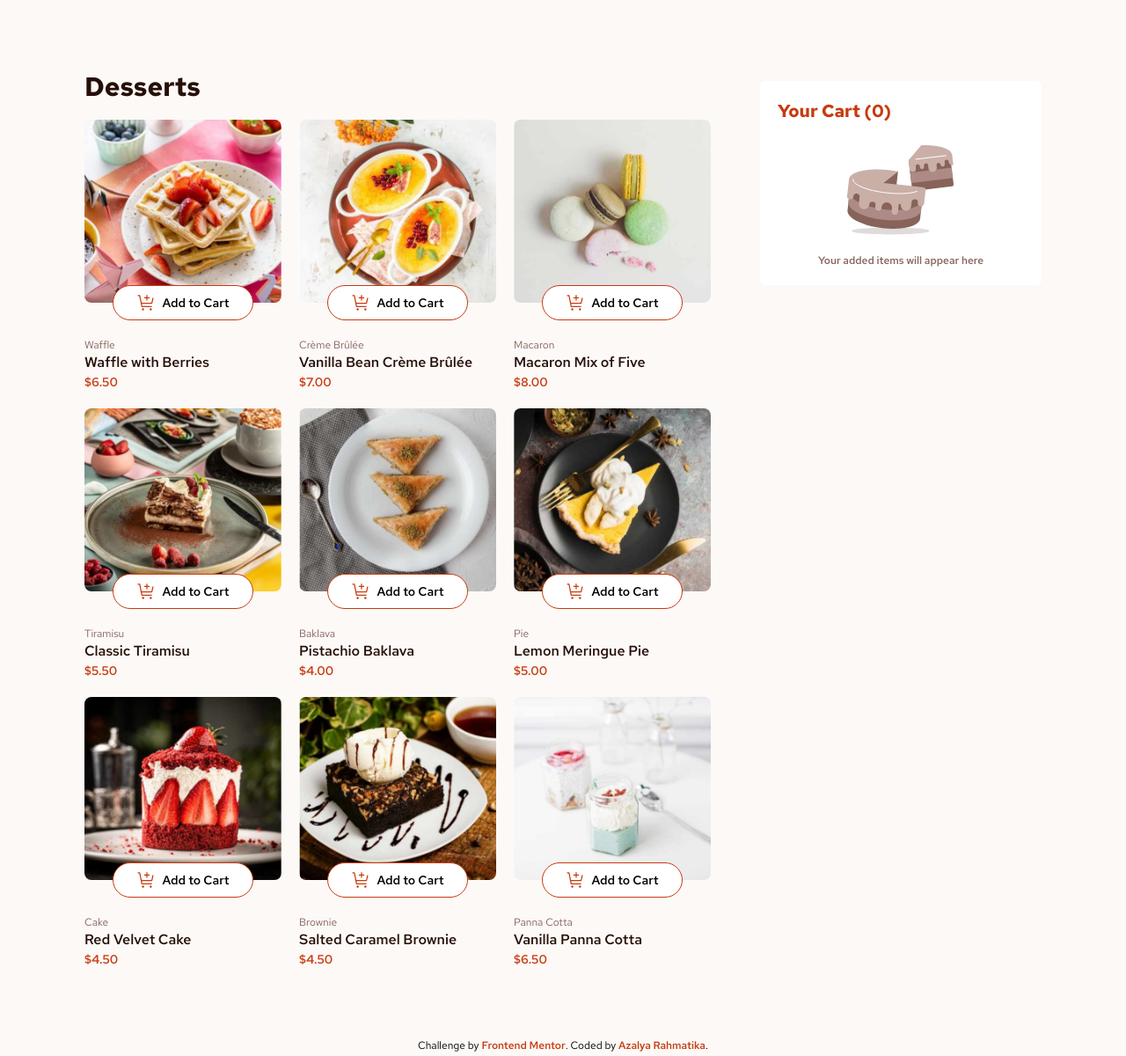
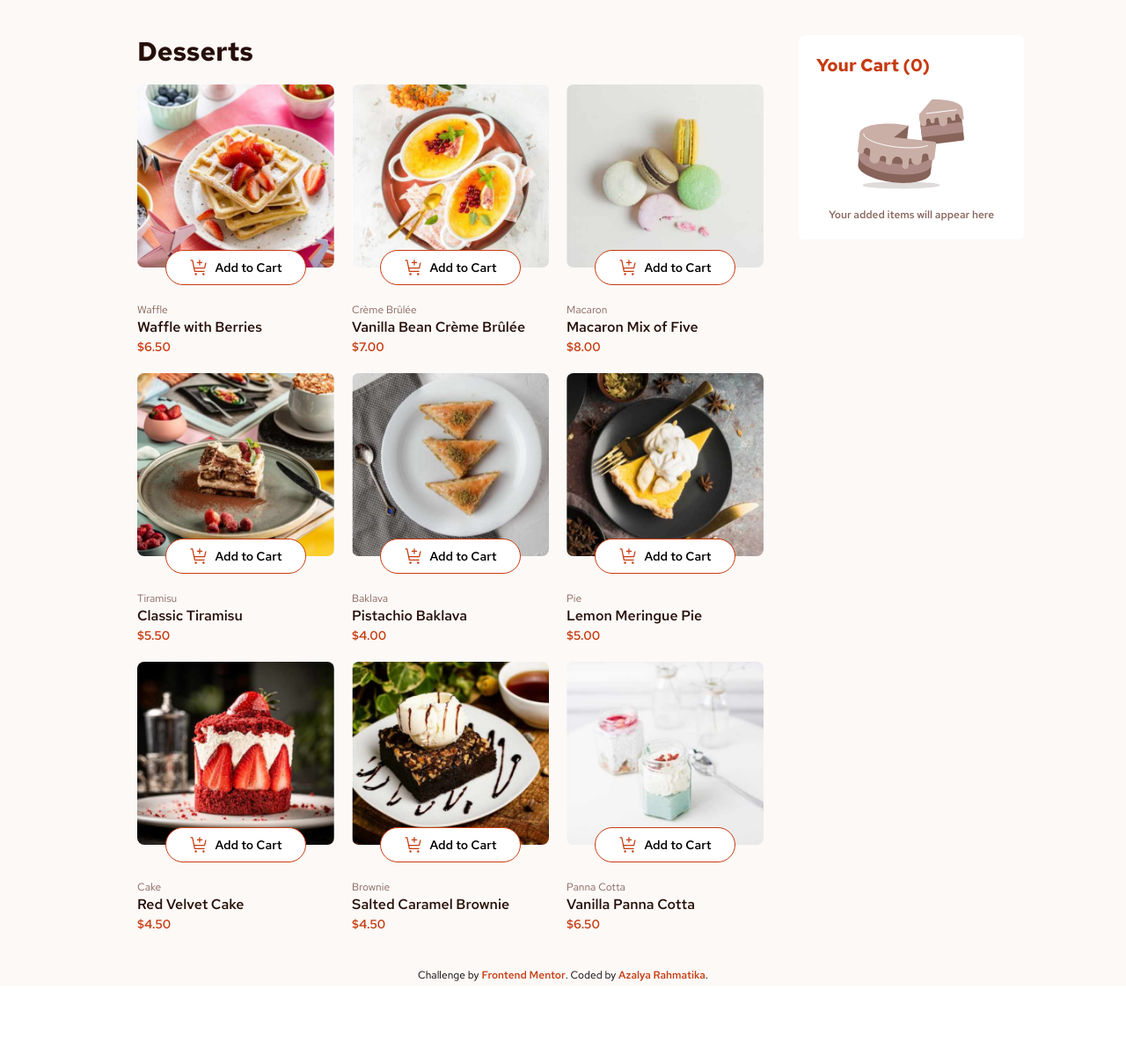
Before and after one commit to azalyarahmatika/product-list-with-cart, a React (Vite) app: page / in a window 1280 px wide. Shown: the whole page at 88% size. After the commit the page ends 1120 px from the top, so only its background shows below. Built offline with nearby package versions, Linux system fonts and the light colour scheme.

Commit message:
responsive design

```diff
--- a/src/App.jsx
+++ b/src/App.jsx
@@ -68,12 +68,12 @@ function App() {
       <p>Loading...</p>
     ) : (
       <>
-        <div className="flex flex-col bg-rose_50 justify-between relative max-w-7xl mx-auto xl:flex-row">
-          <div className="py-5 px-4 md:py-20 md:pl-24">
+        <div className="flex flex-col bg-rose_50 relative max-w-7xl items-start justify-center lg:flex-row mx-auto">
+          <div className="py-5 px-4 min-[800px]:py-10 min-[400px]:px-10 min-[400px]:py-8">
             <h1 className="text-3xl font-bold font-redhat mb-5 text-rose_900">Desserts</h1>
             <Cards menus={menus} handleInputCartItems={handleInputCartItems} handleDeleteCartItem={handleDeleteCartItem} uniqueCartItems={uniqueCartItems}/>
           </div>
-          <div className="relative p-3 lg:px-24 xl:px-0">
+          <div className="relative p-3 xl:px-0 min-[400px]:px-10 lg:pl-0 lg:pt-4 w-full lg:w-fit">
             <YourCart cartItems={cartItems} uniqueCartItems={uniqueCartItems} onDeleteItem={onDeleteItem} handleConfirmOrder={handleConfirmOrder}/>
           </div>
 
--- a/src/components/Card.jsx
+++ b/src/components/Card.jsx
@@ -19,7 +19,7 @@ function Card({ menu, handleInputCartItems, handleDeleteCartItem, uniqueCartItem
         </div>
       )}
 
-      <div className='xl:h-52 relative h-56 md:h-80'>
+      <div className='relative h-56 md:h-80 lg:h-52'>
         <picture>
           <source srcSet={imageUrl('desktop')} media="(min-width: 1024px)" onLoad={handleImageLoad} />
           <source srcSet={imageUrl('tablet')} media="(min-width: 768px)" onLoad={handleImageLoad} />
--- a/src/components/Cards.jsx
+++ b/src/components/Cards.jsx
@@ -3,7 +3,7 @@ import Card from "./Card";
 
 function Cards({ menus, handleInputCartItems, handleDeleteCartItem, uniqueCartItems }) {
   return (
-    <div className='grid xl:grid-cols-3 md:grid-cols-2 grid-cols-1 gap-5'>
+    <div className='grid min-[800px]:grid-cols-3 min-[550px]:grid-cols-2 grid-cols-1 gap-5'>
       {menus.map((menu, index) => (
         <Card key={index} menu={menu} handleInputCartItems={handleInputCartItems} handleDeleteCartItem={handleDeleteCartItem} uniqueCartItems={uniqueCartItems} />
       ))}
--- a/src/components/Footer.jsx
+++ b/src/components/Footer.jsx
@@ -1,6 +1,6 @@
 function Footer() {
   return(
-    <div className="text-center bg-rose_50 pb-1 font-redhat text-xs px-3">
+    <div className="text-center bg-rose_50 pb-1 font-redhat text-xs px-3 min-[400px]:px-10">
        Challenge by <a href="https://www.frontendmentor.io/challenges/product-list-with-cart-5MmqLVAp_d" className="font-semibold text-red">Frontend Mentor</a>.
        Coded by <a href="https://azalyarahmatika.com" className="font-semibold text-red">Azalya Rahmatika</a>.
     </div>
--- a/src/components/OrderConfirmed.jsx
+++ b/src/components/OrderConfirmed.jsx
@@ -6,9 +6,9 @@ function OrderConfirmed({ uniqueCartItems, confirmOrder, handleNewOrder }) {
 
   return (
     confirmOrder && (
-      <div className="fixed inset-0 flex md:justify-center min-h-screen min-w-full max-w-7xl items-center">
+      <div className="fixed inset-0 sm:flex sm:justify-center min-h-screen min-w-full max-w-7xl sm:items-center">
         <div className="bg-black opacity-60 absolute w-full h-full"></div>
-        <div className="relative bottom-0 z-20 min-h-fit max-h-[420px] w-full lg:w-2/3 xl:w-1/3 bg-white p-6 rounded-md font-redhat overflow-y-auto custom-scrollbar">
+        <div className="absolute bottom-0 sm:relative z-20 min-h-fit min-[350px]:max-h-[520px] w-full md:w-2/3 xl:w-1/3 bg-white p-6 sm:rounded-md rounded-t-md font-redhat overflow-y-auto custom-scrollbar">
           <img src={Check} alt="Check Icon" className="w-10" />
           <h2 className="text-2xl font-bold pt-4 pb-1">Order Confirmed</h2>
           <p className="text-rose_500 text-sm pb-6">We hope you enjoy your food!</p>
@@ -35,7 +35,7 @@ function OrderConfirmed({ uniqueCartItems, confirmOrder, handleNewOrder }) {
               <p className="font-bold text-xl">${orderTotal.toFixed(2)}</p>
             </div>
           </div>
-          <button className="bg-red p-2 w-full rounded-full text-white text-sm font-semibold mt-6" onClick={()=>handleNewOrder()}>Start New Order</button>
+          <button className="bg-red p-2 w-full rounded-full text-white text-sm font-semibold mt-6 hover:bg-rose_500" onClick={()=>handleNewOrder()}>Start New Order</button>
         </div>
       </div>
     )
--- a/src/components/YourCart.jsx
+++ b/src/components/YourCart.jsx
@@ -8,7 +8,7 @@ function YourCart({ cartItems, uniqueCartItems, onDeleteItem, handleConfirmOrder
   const orderTotal = uniqueCartItems.reduce((total, item) => total + (item.quantity * item.price), 0);
 
   return(
-    <div className='xl:w-80 font-redhat bg-white p-5 right-0 rounded-md h-fit my-6 xl:my-20 lg:mr-24 overflow-auto max-h-[450px] custom-scrollbar'>
+    <div className='lg:min-w-64 w-full font-redhat bg-white p-5 right-0 rounded-md h-fit my-6 overflow-auto max-h-[450px] custom-scrollbar'>
       <h2 className='text-red text-xl font-bold'>{`Your Cart (${itemCount})`}</h2>
       { !itemCount ? (
         <div className="flex flex-col items-center">
@@ -43,7 +43,7 @@ function YourCart({ cartItems, uniqueCartItems, onDeleteItem, handleConfirmOrder
           <p>This is a <span className='font-semibold'>carbon-neutral</span> delivery</p>
         </div>
 
-        <button className='bg-red rounded-full p-2 text-white mt-5 w-full text-sm font-semibold' onClick={()=>handleConfirmOrder()}>Confirm Order</button>
+        <button className='bg-red rounded-full p-2 text-white mt-5 w-full text-sm font-semibold hover:bg-rose_500' onClick={()=>handleConfirmOrder()}>Confirm Order</button>
       </div>
 
       )}
```
